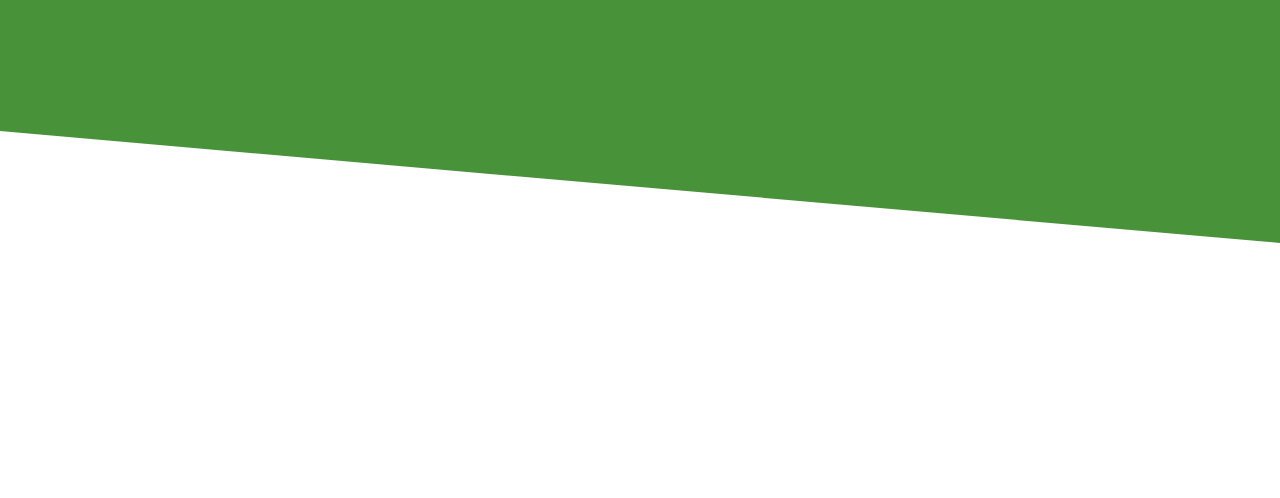
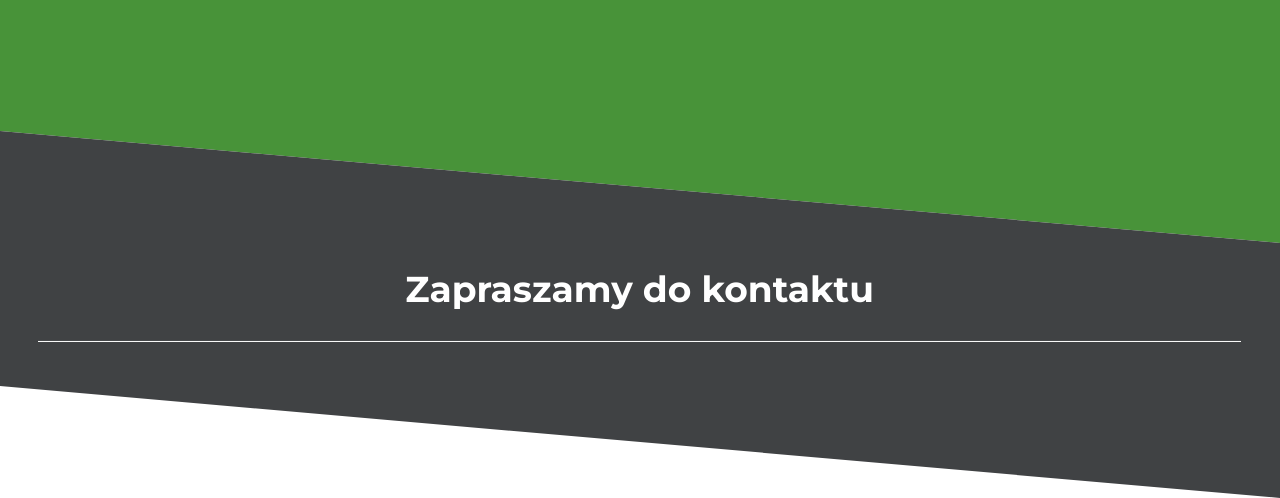
Before and after one commit to VeejayPL/wmpower, a website: page index.html in a window 1280 px wide. Shown: the part 2211-2709 px from the top of the page. Before the commit the page ends 2454 px from the top, so only its background shows below. Drawn offline with Linux system fonts and the light colour scheme.

Commit message:
Add contact section

```diff
--- a/index.html
+++ b/index.html
@@ -414,5 +414,10 @@
         </div>
       </div>
     </section>
+    <section class="gray screwd">
+      <div class="container screwd">
+        <h1 class="about title">Zapraszamy do kontaktu</h1>
+      </div>
+    </section>
   </body>
 </html>
--- a/style.css
+++ b/style.css
@@ -229,6 +229,15 @@ button {
   font-size: 28px;
   font-weight: 600;
   padding-left: 55px;
+}
+
+/*----------------- CONTACT Section -----------------*/
+
+.gray.screwd {
+  background: var(--gray);
+  color: var(--white);
+  transform: skew(0deg, 5deg);
+  padding: 50px 0 100px 0;
 }
 
 svg .svg-elem-1 {
```
